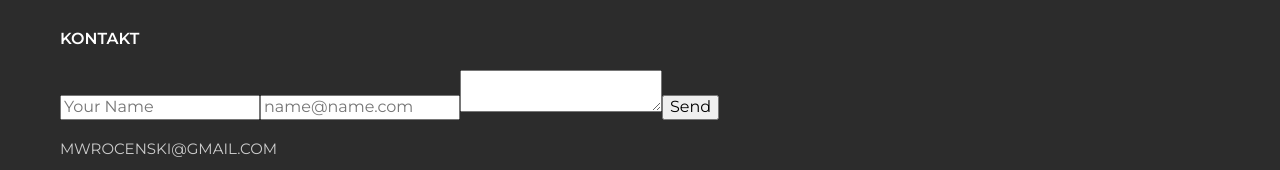
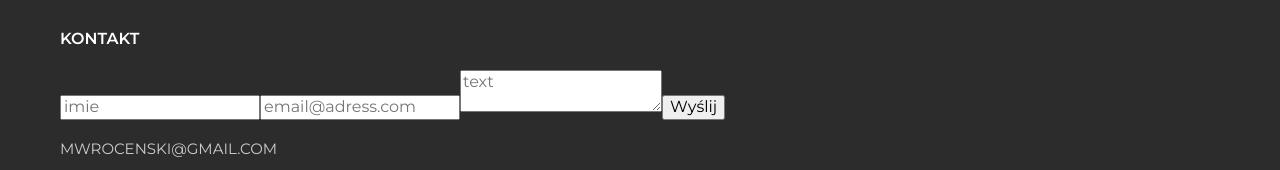
Before and after one commit to 1991Pawel/gatsby-DatoCMS, a Gatsby site: page / in a window 1280 px wide. Shown: the part 2918-3088 px from the top of the page. Built offline with nearby package versions, Linux system fonts and the light colour scheme; Gatsby itself is replaced by a stand-in of ours.

Commit message:
fix form

```diff
--- a/src/components/Form.js
+++ b/src/components/Form.js
@@ -8,10 +8,10 @@ const Form = () => (
       data-netlify="true"
       data-netlify-honeypot="bot-field"
     >
-      <input name="name" placeholder="Your Name" type="text" />
-      <input name="email" placeholder="name@name.com" type="email" />
-      <textarea name="message" />
-      <button type="submit">Send</button>
+      <input name="name" placeholder="imie" type="text" />
+      <input name="email" placeholder="email@adress.com" type="email" />
+      <textarea name="message" placeholder="text" />
+      <button type="submit">Wyślij</button>
     </form>
 
 )
```
